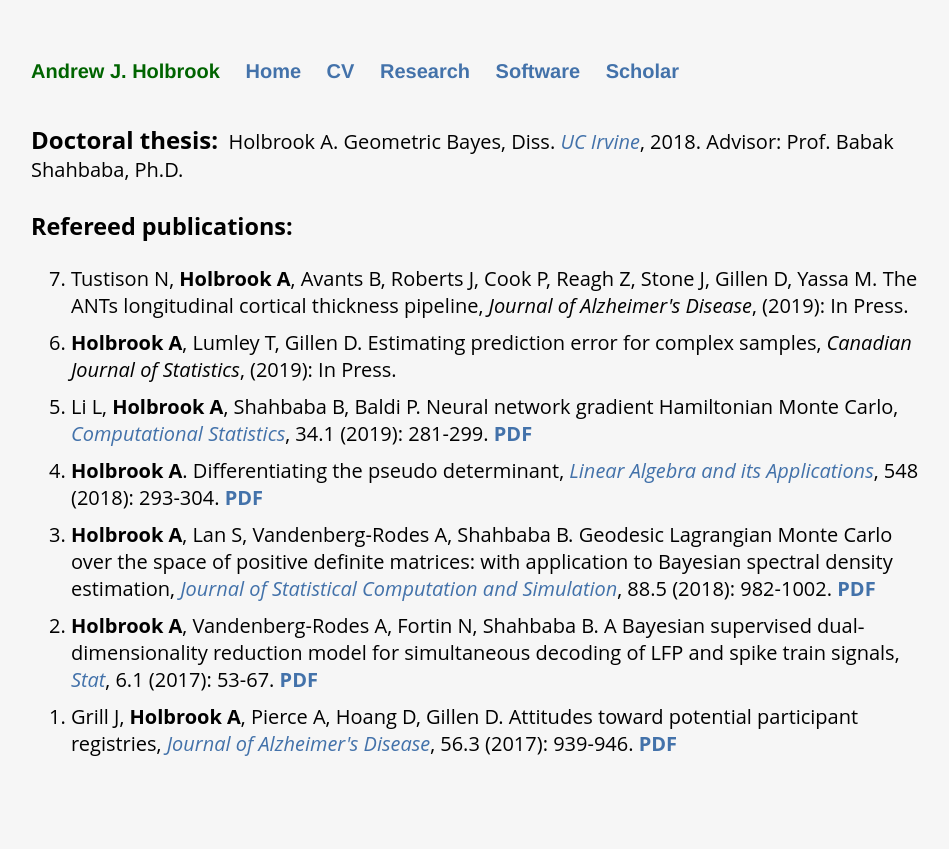
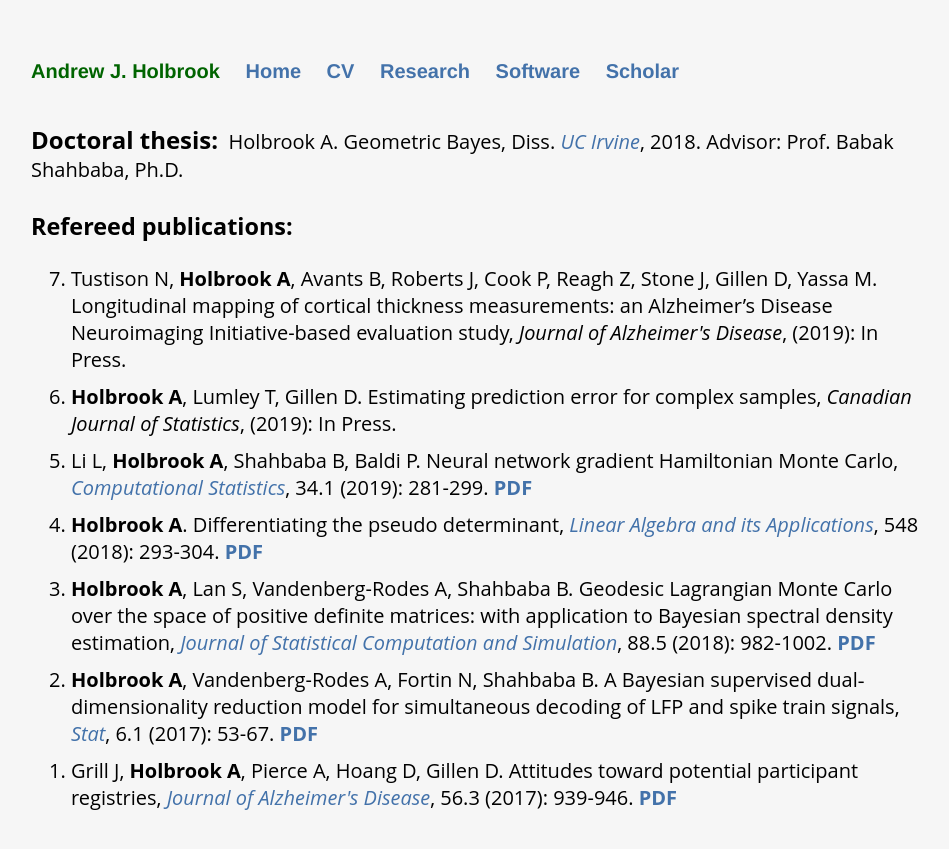
Before and after one commit to andrewjholbrook/andrewjholbrook.github.io, a Jekyll site: the page built from research.html, in a window 1280 px wide. Shown: the top 849 px of the page, without its empty margins (161-1110 px from the left). Built offline with Jekyll 4.4.1, drawn with Linux system fonts in a browser that asks for light colours.

Commit message:
Update research.html

```diff
--- a/research.html
+++ b/research.html
@@ -13,7 +13,7 @@ title: Research of Andrew Holbrook
   <h3>Refereed publications:</h3>
 
   <ol id="pubs" reversed>
-        <li> Tustison N, <b>Holbrook A</b>, Avants B, Roberts J, Cook P, Reagh Z, Stone J, Gillen D, Yassa M. The ANTs longitudinal cortical thickness pipeline, <i>Journal of Alzheimer's Disease</i>, (2019): In Press.
+        <li> Tustison N, <b>Holbrook A</b>, Avants B, Roberts J, Cook P, Reagh Z, Stone J, Gillen D, Yassa M. Longitudinal mapping of cortical thickness measurements: an Alzheimer’s Disease Neuroimaging Initiative-based evaluation study, <i>Journal of Alzheimer's Disease</i>, (2019): In Press.
     <li> <b>Holbrook A</b>, Lumley T, Gillen D. Estimating prediction error for complex samples, <i>Canadian Journal of Statistics</i>, (2019): In Press.
     <li> Li L, <b>Holbrook A</b>, Shahbaba B, Baldi P.
       Neural network gradient Hamiltonian Monte Carlo,
```
